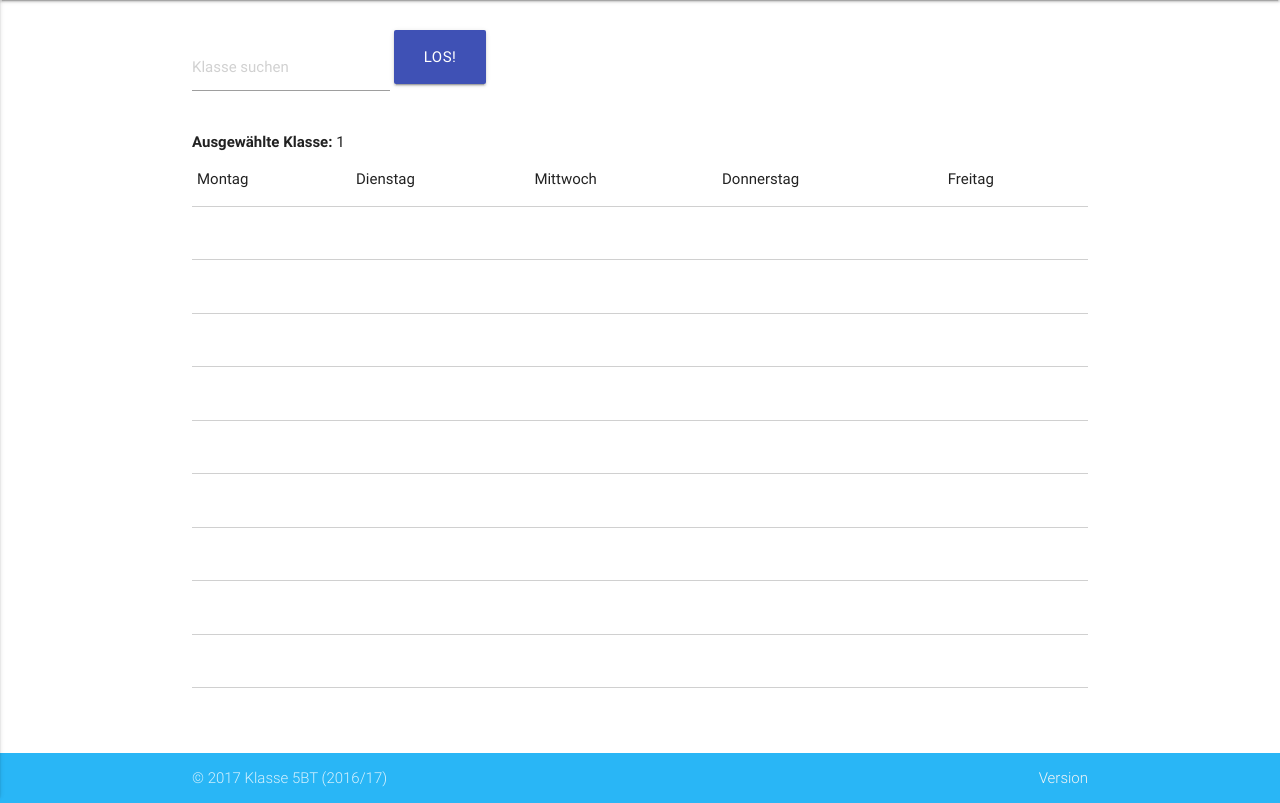
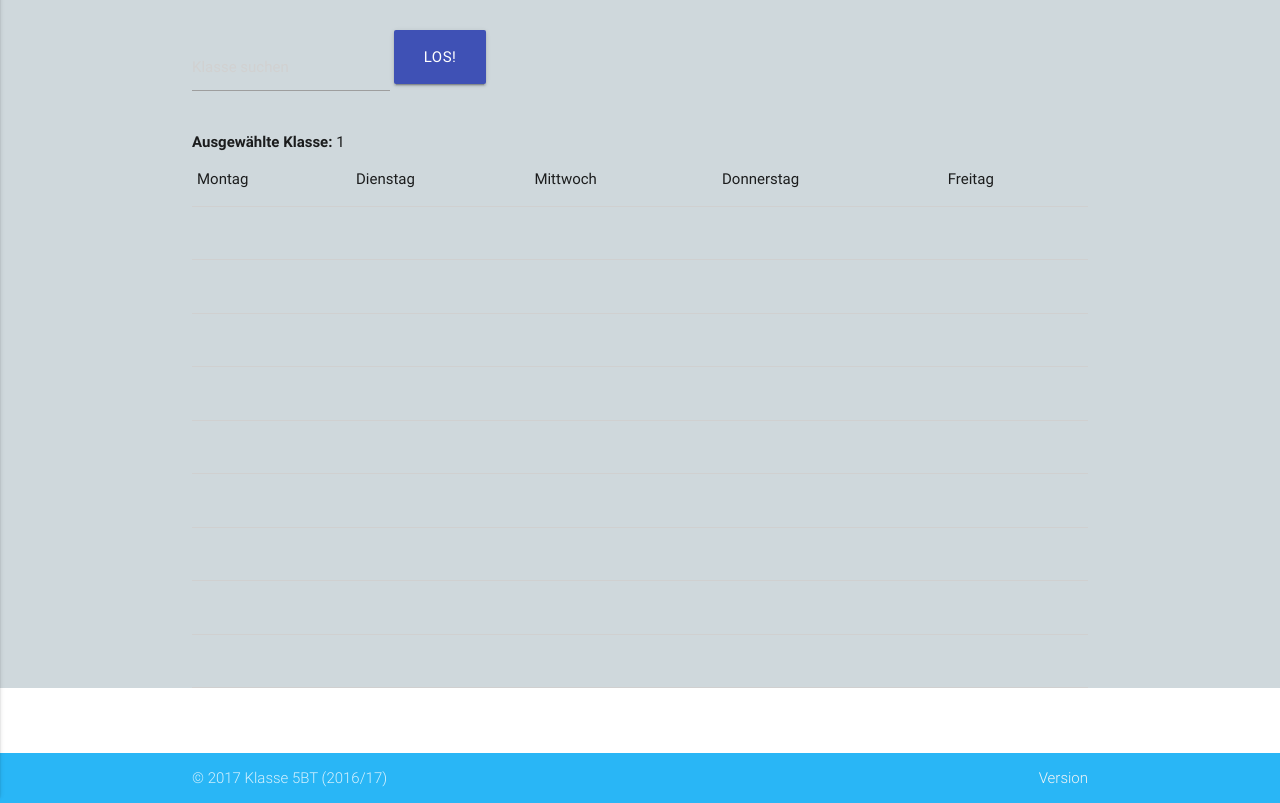
Before and after one commit to TobiasGasteiger/Projekt_FU, a PHP site: page /indexAdmin.php in a window 1280 px wide. Shown: the part 64-867 px from the top of the page. Run offline with PHP 8.4, Linux system fonts and the light colour scheme; the visitor is signed in with stand-in values (Sample User, id 1); data that the repository does not hold is empty; some libraries are stand-ins or nearby versions.

Commit message:
Webseite - Dynamic Table und Backgound Fix

```diff
--- a/Programmierung/Webseite/indexAdmin.php
+++ b/Programmierung/Webseite/indexAdmin.php
@@ -40,7 +40,7 @@
 			</div>
 		</nav>
 
-		<div class="section no-pad-bot" id="index-banner">
+		<div class="section no-pad-bot" id="index-banner" style="background-color: #cfd8dc;">
 			<div class="container">
 				<!-- Modal login -->
 				<div id="loginModal" class="modal">
```
